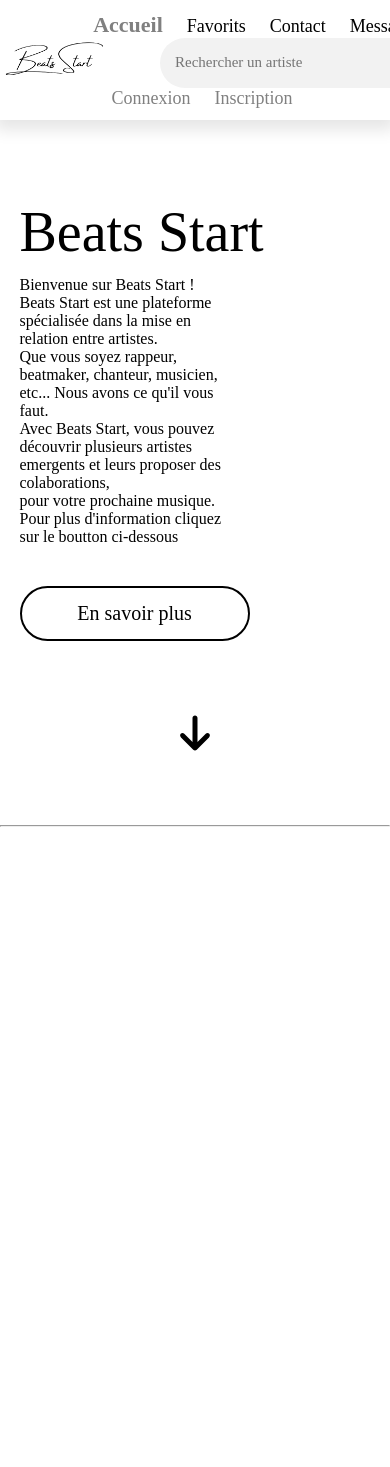
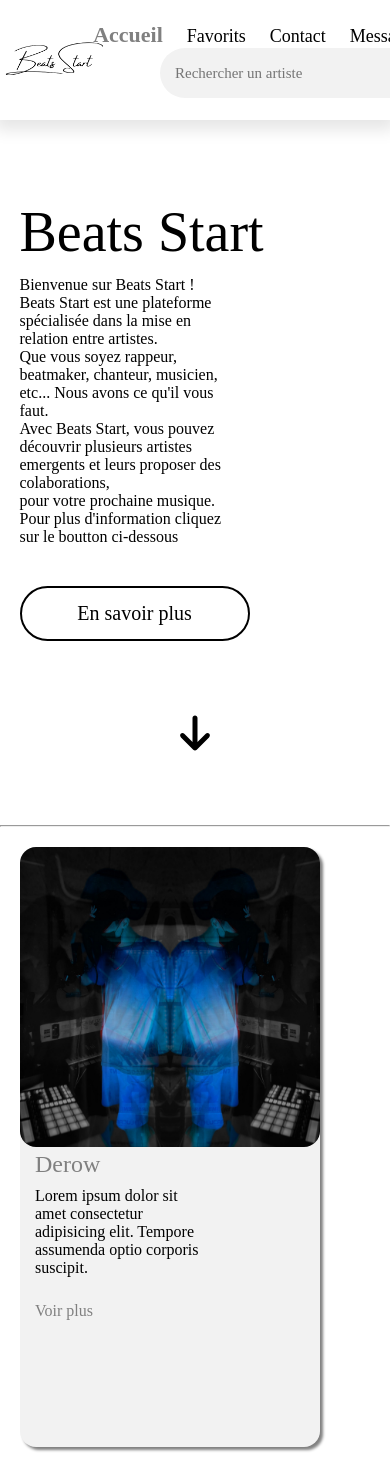
Before and after one commit to laelian-r/beats-start, a PHP site: page / in a window 390 px wide. Before the commit the page ends 827 px from the top, so only its background shows below. Run offline with PHP 8.4, Linux system fonts and the light colour scheme.

Commit message:
Finish demo card

```diff
--- a/assets/css/style.css
+++ b/assets/css/style.css
@@ -163,4 +163,124 @@
 
 /* Toutes les cartes */
 
+article {
+  background-color: #f2f2f2;
+  width: 300px;
+  height: 600px;
+  box-shadow: 3px 3px 3px gray;
+  margin: 20px;
+  border-radius: 16px;
+}
+
+article img {
+  height: 300px;
+  border-radius: 16px;
+}
+
+article h2 {
+  color: gray;
+  padding-left: 15px;
+  font-weight: 500;
+}
+
+article p {
+  padding-bottom: 25px;
+}
+
+article a {
+  color: gray;
+  padding-left: 15px;
+  font-weight: 500;
+  display: flex;
+  align-items: center;
+  transition: 0.5s;
+}
+
+article a:hover {
+  font-weight: 500;
+  transition: 0.5s;
+}
+
+article a:hover img {
+  color: gray;
+  padding-left: 15px;
+  font-weight: 500;
+  transition: 0.5s;
+  display: block;
+  height: 15px;
+  align-items: center;
+}
+
+article a img {
+  display: none;
+}
+
 /* Fin de toutes les cartes */
+
+/* MOBILE */
+
+@media(max-width: 483px) {
+  /* HEADER */
+
+.header {
+  position: fixed;
+  top: 0;
+  width: 100%;
+  height: 120px;
+  display: flex;
+  align-items: center;
+  box-shadow: rgba(0, 0, 0, 0.1) 0px 5px 15px 5px;
+  background-color: white;
+}
+
+.logo {
+  position: absolute;
+  display: flex;
+  justify-content: center;
+  border-radius: 30px;
+  font-size: 70px;
+  height: 0;
+  width: 80px;
+  margin-left: 3%;
+  top: -5%;
+}
+
+nav a {
+  font-weight: 500;
+  font-size: 18px;
+  align-items: center;
+  color: black;
+  padding-left: 20px;
+
+  position: relative;
+  left: 12%;
+}
+
+.active {
+  color: gray;
+  font-weight: 700;
+  font-size: 22px;
+}
+
+nav a:hover{
+  color: gray;
+  transition: 0.3s;
+}
+
+nav input {
+  font-size: 15px;
+  margin-left: 160px;
+  height: 50px;
+  width: 450px;
+  border-radius: 30px;
+  padding: 15px;
+  background-color: #f2f2f2;
+  border: none;
+  outline: none;
+  color: black;
+}
+
+.logs {
+  display: none;
+}
+}
--- a/index.html
+++ b/index.html
@@ -38,7 +38,7 @@
 
         <a href="#"><button>En savoir plus</button></a>
 
-        <a href="#articles" class="descente">
+        <a href="#cards" class="descente">
             <img src="./assets/icons/arrow-down-solid.svg" alt="cartes">
         </a>
 
@@ -60,6 +60,23 @@
 
         <!-- Toutes les cartes -->
 
+        <section id="cards">
+          <article>
+            <header>
+              <img src="./assets/img/Derow.jpg" alt="Photo de profile" height="300px">
+              <h2>Derow</h2>
+
+              <p>
+                Lorem ipsum dolor sit amet consectetur adipisicing elit. Tempore assumenda optio corporis suscipit.
+              </p>
+
+              <a href="#">
+                Voir plus
+                <img src="./assets/icons/arrow-right-solid.svg" class="icon" alt="Voir plus">
+              </a>
+            </header>
+          </article>
+        </section>
 
         <!-- Fin de toutes les cartes -->
     </main>
```
